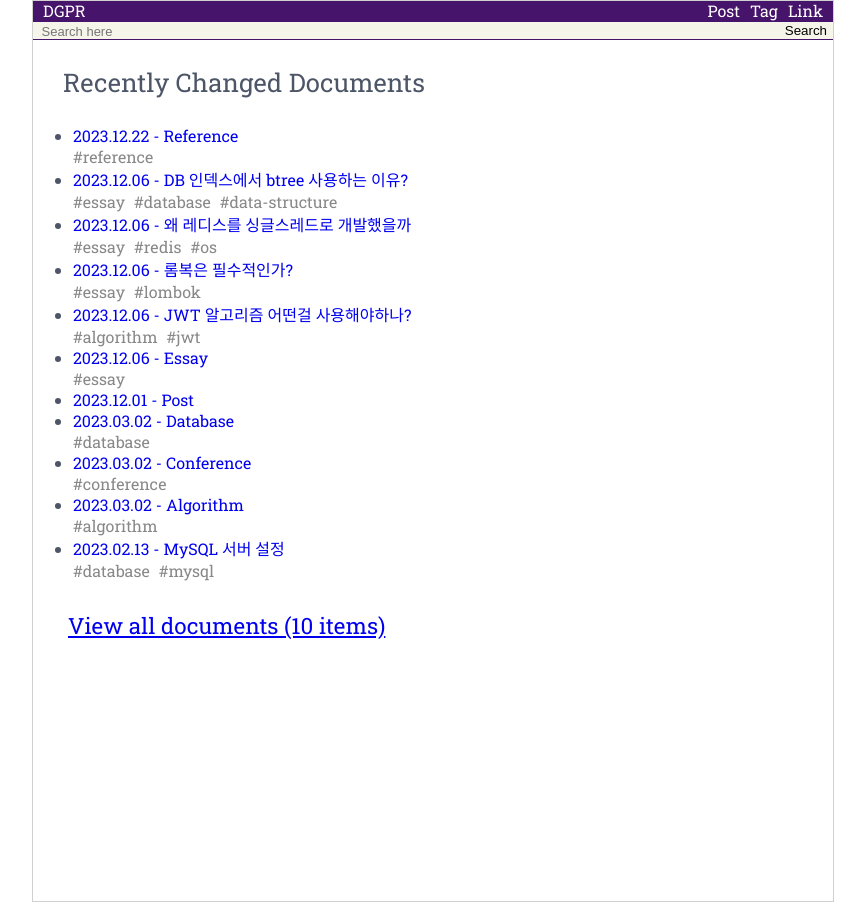
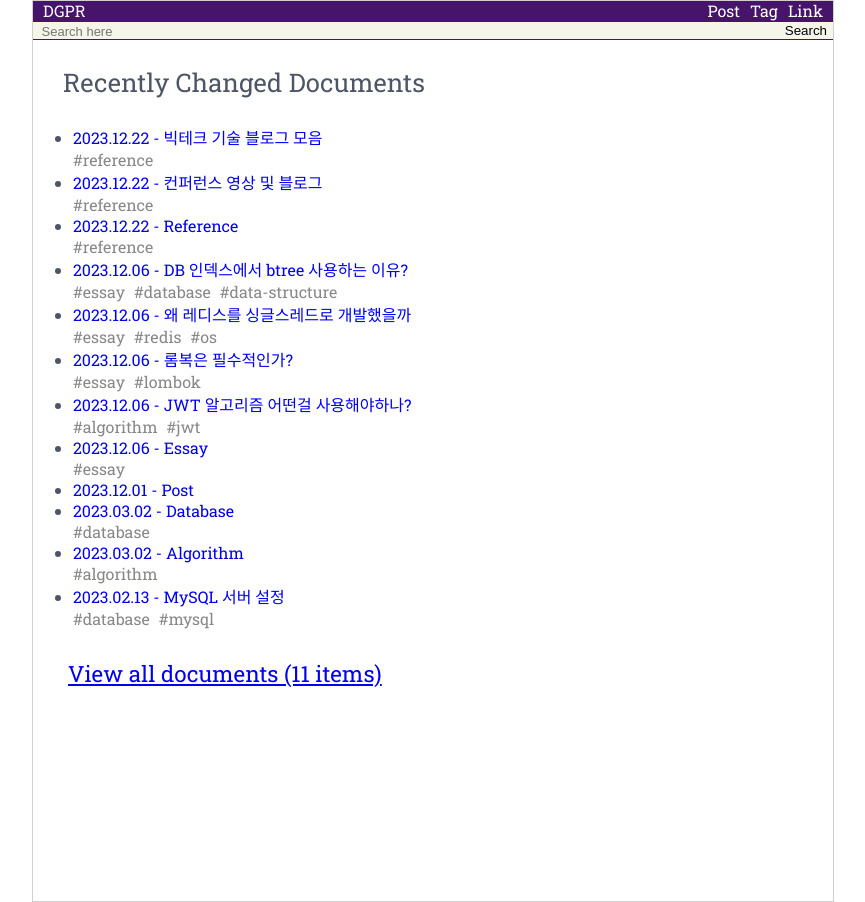
Before and after one commit to dgnppr/dgnppr.github.io, a Jekyll site: the page built from index.html, in a window 1280 px wide. Shown: the whole page, without its empty margins (207-1072 px from the left). Built offline with Jekyll 4.4.1, drawn with Linux system fonts in a browser that asks for light colours.

Commit message:
Modify reference category

```diff
--- a/_wiki/index.md
+++ b/_wiki/index.md
@@ -10,6 +10,6 @@ regenerate: true
 
 ### [Essay](/wiki/essay)
 
-### [Conference](/wiki/conference)
+### [Reference](/wiki/reference)
 
 ### [Database](/wiki/database)
--- /dev/null
+++ b/_wiki/reference/00_tech_blog.md
@@ -0,0 +1,26 @@
+---
+layout  : wiki
+title   : 빅테크 기술 블로그 모음
+summary :
+date    : 2023-12-22 00:00:00 +0900
+updated : 2023-12-22 18:00:00 +0900
+tag     : reference
+toc     : true
+comment : true
+public  : true
+parent  : [[/reference]]
+latex   : true
+---
+* TOC
+{:toc}
+
+### Link
+
+- [Netflix](https://netflixtechblog.com)
+- [Uber](https://www.uber.com/en-KR/blog/engineering/)
+- [LinkedIn](https://engineering.linkedin.com/blog)
+- [Airbnb](https://medium.com/airbnb-engineering)
+- [Meta](https://engineering.fb.com/)
+- [NAVER](https://d2.naver.com/helloworld)
+- [Toss](https://toss.tech/)
+- [AWS](https://aws.amazon.com/ko/blogs/architecture/)
--- /dev/null
+++ b/_wiki/reference/01_conference.md
@@ -0,0 +1,19 @@
+---
+layout  : wiki
+title   : 컨퍼런스 영상 및 블로그
+summary :
+date    : 2023-12-22 00:00:00 +0900
+updated : 2023-12-22 00:00:00 +0900
+tag     : reference
+toc     : true
+comment : true
+public  : true
+parent  : [[/reference]]
+latex   : true
+---
+* TOC
+{:toc}
+
+### Link
+
+- [[NHN FORWARD 22] 분산 시스템에서 데이터를 전달하는 효율적인 방법](https://www.youtube.com/watch?v=uk5fRLUsBfk)
--- a/data/metadata/index.json
+++ b/data/metadata/index.json
@@ -5,7 +5,6 @@
  "updated": "2023-12-01 00:00:00 +0900",
  "children": [
   "algorithm",
-  "conference",
   "database",
   "essay",
   "reference"
--- a/data/metadata/reference.json
+++ b/data/metadata/reference.json
@@ -5,5 +5,8 @@
  "parent": "index",
  "url": "/wiki/reference",
  "updated": "2023-12-22 00:00:00 +0900",
- "children": []
+ "children": [
+  "reference/00_tech_blog",
+  "reference/01_conference"
+ ]
 }
--- a/data/tag/reference.json
+++ b/data/tag/reference.json
@@ -1,3 +1,5 @@
 [
- "reference"
+ "reference",
+ "reference/00_tech_blog",
+ "reference/01_conference"
 ]
--- a/data/tag_count.json
+++ b/data/tag_count.json
@@ -2,10 +2,6 @@
  {
   "name": "algorithm",
   "size": 2
- },
- {
-  "name": "conference",
-  "size": 1
  },
  {
   "name": "data-structure",
@@ -41,6 +37,6 @@
  },
  {
   "name": "reference",
-  "size": 1
+  "size": 3
  }
 ]
--- a/data/total-document-url-list.json
+++ b/data/total-document-url-list.json
@@ -1,7 +1,6 @@
 [
  "/wiki/algorithm",
  "/wiki/algorithm/00_jwt_algorithm",
- "/wiki/conference",
  "/wiki/database",
  "/wiki/database/00_mysql_setting",
  "/wiki/essay",
@@ -9,5 +8,7 @@
  "/wiki/essay/01_why_redis_single_threaded",
  "/wiki/essay/02_why_db_index_is_btree",
  "/wiki/index",
- "/wiki/reference"
+ "/wiki/reference",
+ "/wiki/reference/00_tech_blog",
+ "/wiki/reference/01_conference"
 ]
```
Also changed, not shown: _wiki/conference.md (deleted, +0 -17 lines), _wiki/reference.md (+0 -11 lines), data/metadata/reference/00_tech_blog.json (added, +9 -0 lines), data/metadata/reference/01_conference.json (added, +9 -0 lines).
